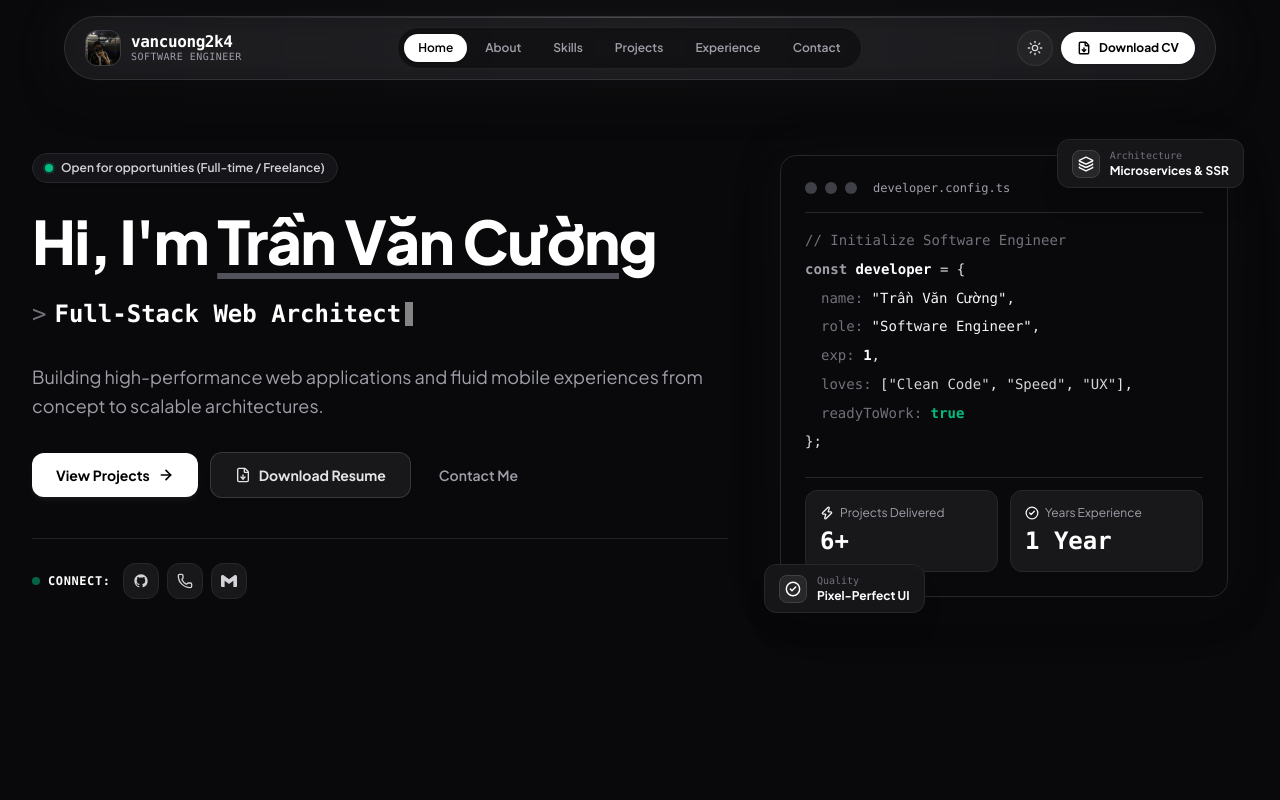
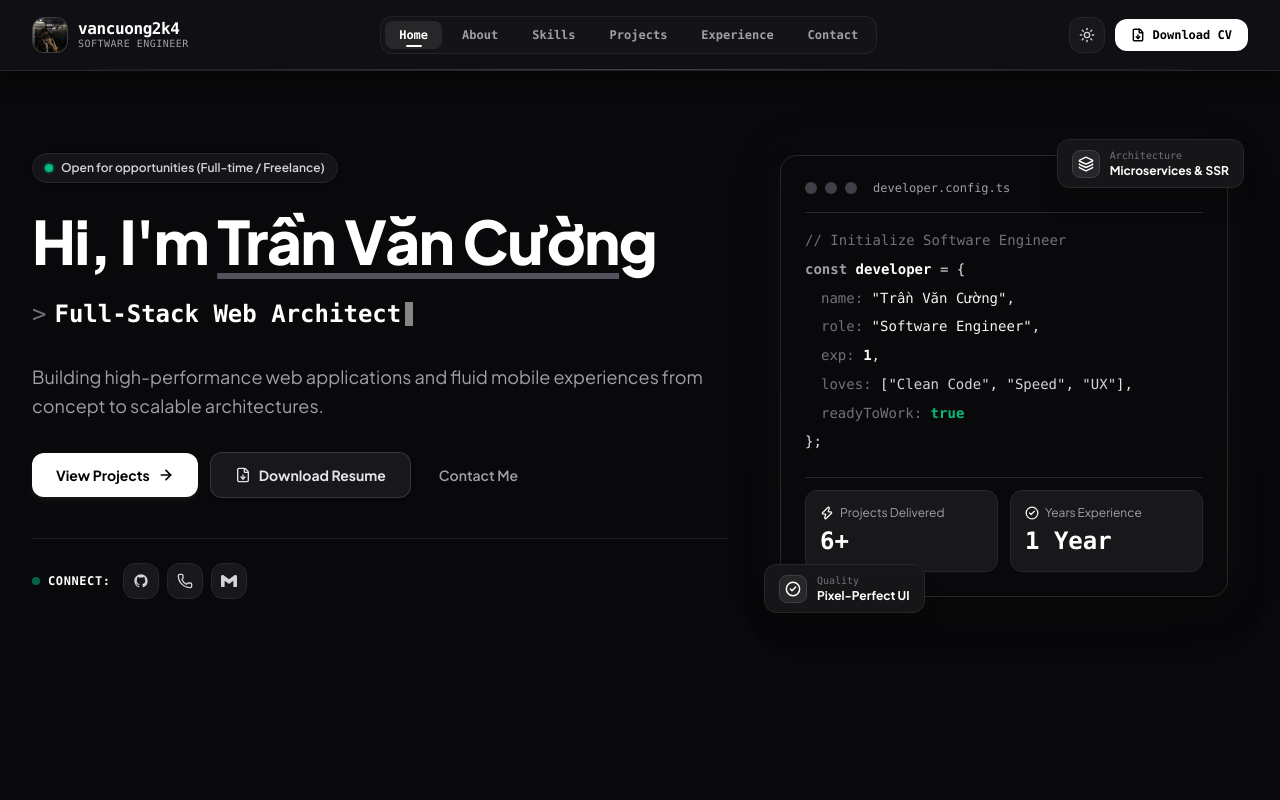
Before and after one commit to vancuong2k4/portfolio, a React (Vite) app: page / in a window 1280 px wide. Shown: the top 800 px of the page. Built offline with nearby package versions, Linux system fonts and the light colour scheme.

Commit message:
feat(navbar): switch to high-contrast full-width navbar with graphite surface and illuminated bottom border

```diff
--- a/src/components/Navbar.tsx
+++ b/src/components/Navbar.tsx
@@ -56,22 +56,17 @@ export const Navbar: React.FC = () => {
   }
 
   return (
-    <header className="fixed top-3 sm:top-4 inset-x-0 z-50 px-3 sm:px-6 pointer-events-none">
-      <div className="max-w-6xl mx-auto pointer-events-auto">
-        {/* Floating Capsule Bar */}
-        <div
-          className={`relative px-4 py-2.5 sm:px-5 sm:py-2.5 rounded-2xl sm:rounded-full transition-all duration-300 flex items-center justify-between border ${
+    <header
+      className={`fixed top-0 left-0 right-0 z-50 transition-all duration-300 border-b border-zinc-200/90 dark:border-zinc-800/90 bg-white/90 dark:bg-[#121216]/90 backdrop-blur-xl ${
         isScrolled
-              ? 'bg-white/90 dark:bg-zinc-900/90 backdrop-blur-2xl border-zinc-300/80 dark:border-zinc-700/80 shadow-[0_12px_40px_rgba(0,0,0,0.12)] dark:shadow-[0_16px_48px_rgba(0,0,0,0.8)]'
-              : 'bg-white/80 dark:bg-zinc-900/80 backdrop-blur-xl border-zinc-200/80 dark:border-zinc-700/60 shadow-[0_8px_32px_rgba(0,0,0,0.06)] dark:shadow-[0_12px_40px_rgba(0,0,0,0.6)]'
+          ? 'py-3 shadow-md shadow-black/5 dark:shadow-[0_8px_30px_rgba(0,0,0,0.6)]'
+          : 'py-4 shadow-xs dark:shadow-[0_4px_20px_rgba(0,0,0,0.4)]'
       }`}
     >
-          {/* Subtle ambient backlight aura */}
-          <div className="absolute -inset-1 rounded-2xl sm:rounded-full bg-gradient-to-r from-zinc-500/10 via-zinc-400/15 dark:via-zinc-500/15 to-zinc-500/10 blur-xl pointer-events-none -z-10" />
+      {/* Bottom Edge Luminous Separator Line */}
+      <div className="absolute bottom-0 left-0 right-0 h-[1px] bg-gradient-to-r from-transparent via-zinc-400/40 dark:via-zinc-500/50 to-transparent pointer-events-none" />
 
-          {/* Top Edge Luminous Hairline */}
-          <div className="absolute inset-x-6 top-0 h-[1px] bg-gradient-to-r from-transparent via-zinc-400/30 dark:via-white/20 to-transparent pointer-events-none" />
-
+      <div className="max-w-7xl mx-auto px-4 sm:px-6 lg:px-8 flex items-center justify-between">
         {/* Brand Logo - Protected Non-Interactive Avatar */}
         <a
           href="#home"
@@ -112,7 +107,7 @@ export const Navbar: React.FC = () => {
         </a>
 
         {/* Desktop Navigation */}
-          <nav className="hidden lg:flex items-center gap-1 bg-zinc-100/80 dark:bg-zinc-950/60 p-1.5 rounded-full border border-zinc-200/80 dark:border-zinc-800/80 backdrop-blur-md">
+        <nav className="hidden lg:flex items-center gap-1.5 p-1 rounded-xl bg-zinc-100/70 dark:bg-zinc-900/70 border border-zinc-200/60 dark:border-zinc-800/80">
           {navItems.map(item => {
             const sectionId = item.href.substring(1)
             const isActive = activeSection === sectionId
@@ -120,25 +115,28 @@ export const Navbar: React.FC = () => {
               <a
                 key={item.name}
                 href={item.href}
-                  className={`px-3.5 py-1.5 text-xs font-semibold rounded-full transition-all duration-200 ${
+                className={`relative px-3.5 py-1.5 text-xs font-mono font-semibold rounded-lg transition-all duration-200 ${
                   isActive
-                      ? 'text-white bg-black dark:text-black dark:bg-white shadow-sm'
-                      : 'text-zinc-600 dark:text-zinc-400 hover:text-black dark:hover:text-white hover:bg-zinc-200/50 dark:hover:bg-zinc-800/60'
+                    ? 'text-zinc-900 dark:text-white bg-white dark:bg-zinc-800 shadow-2xs font-bold'
+                    : 'text-zinc-600 dark:text-zinc-400 hover:text-black dark:hover:text-white hover:bg-zinc-200/50 dark:hover:bg-zinc-800/50'
                 }`}
               >
                 {item.name}
+                {isActive && (
+                  <span className="absolute bottom-0.5 left-1/2 -translate-x-1/2 w-4 h-0.5 bg-black dark:bg-white rounded-full" />
+                )}
               </a>
             )
           })}
         </nav>
 
         {/* Desktop Action Buttons */}
-          <div className="hidden lg:flex items-center gap-2">
+        <div className="hidden lg:flex items-center gap-2.5">
           {/* Theme Toggle */}
           <button
             onClick={toggleTheme}
             aria-label="Toggle Theme"
-              className="w-9 h-9 rounded-full flex items-center justify-center text-zinc-600 dark:text-zinc-400 bg-zinc-100/80 dark:bg-zinc-800/80 hover:bg-zinc-200 dark:hover:bg-zinc-700 transition-colors border border-zinc-200 dark:border-zinc-700/60 cursor-pointer"
+            className="w-9 h-9 rounded-xl flex items-center justify-center text-zinc-600 dark:text-zinc-400 bg-zinc-100 dark:bg-zinc-900 hover:bg-zinc-200 dark:hover:bg-zinc-800 transition-colors border border-zinc-200 dark:border-zinc-800 cursor-pointer"
           >
             {theme === 'dark' ? (
               <Sun className="w-4 h-4 text-zinc-300 transition-transform duration-300 hover:rotate-90" />
@@ -150,7 +148,7 @@ export const Navbar: React.FC = () => {
           {/* Resume Download Button - High Contrast Monochrome */}
           <button
             onClick={handleDownloadCV}
-              className="flex items-center gap-2 px-4 py-2 text-xs font-bold rounded-full text-white dark:text-black bg-black dark:bg-white hover:bg-zinc-800 dark:hover:bg-zinc-200 shadow-sm transition-all cursor-pointer hover:scale-105 active:scale-95"
+            className="flex items-center gap-2 px-4 py-2 text-xs font-mono font-bold rounded-xl text-white dark:text-black bg-black dark:bg-white hover:bg-zinc-800 dark:hover:bg-zinc-200 shadow-sm transition-all cursor-pointer hover:-translate-y-0.5 active:translate-y-0"
           >
             <FileDown className="w-3.5 h-3.5 stroke-[2.5]" />
             <span>Download CV</span>
@@ -162,7 +160,7 @@ export const Navbar: React.FC = () => {
           <button
             onClick={toggleTheme}
             aria-label="Toggle Theme"
-              className="w-9 h-9 rounded-lg flex items-center justify-center text-zinc-600 dark:text-zinc-400 bg-zinc-100 dark:bg-zinc-800 border border-zinc-200 dark:border-zinc-700"
+            className="w-9 h-9 rounded-xl flex items-center justify-center text-zinc-600 dark:text-zinc-400 bg-zinc-100 dark:bg-zinc-900 border border-zinc-200 dark:border-zinc-800"
           >
             {theme === 'dark' ? (
               <Sun className="w-4 h-4 text-zinc-300" />
@@ -174,7 +172,7 @@ export const Navbar: React.FC = () => {
           <button
             onClick={() => setIsMobileMenuOpen(!isMobileMenuOpen)}
             aria-label="Open Navigation Menu"
-              className="w-9 h-9 rounded-lg flex items-center justify-center text-zinc-900 dark:text-white bg-zinc-100 dark:bg-zinc-800 border border-zinc-200 dark:border-zinc-700"
+            className="w-9 h-9 rounded-xl flex items-center justify-center text-zinc-900 dark:text-white bg-zinc-100 dark:bg-zinc-900 border border-zinc-200 dark:border-zinc-800"
           >
             {isMobileMenuOpen ? <X className="w-5 h-5" /> : <Menu className="w-5 h-5" />}
           </button>
@@ -183,11 +181,11 @@ export const Navbar: React.FC = () => {
 
       {/* Mobile Drawer Menu — animated slide-down */}
       <div
-          className={`lg:hidden transition-all duration-200 ease-in-out overflow-hidden ${
+        className={`lg:hidden transition-all duration-200 ease-in-out overflow-hidden border-t border-zinc-200/80 dark:border-zinc-800/80 bg-white/95 dark:bg-[#121216]/95 backdrop-blur-xl ${
           isMobileMenuOpen ? 'max-h-[500px] opacity-100' : 'max-h-0 opacity-0 pointer-events-none'
         }`}
       >
-          <div className="mt-2 p-4 rounded-2xl bg-white/95 dark:bg-zinc-900/95 backdrop-blur-2xl border border-zinc-200 dark:border-zinc-700/80 shadow-2xl flex flex-col gap-1">
+        <div className="max-w-7xl mx-auto px-4 py-4 flex flex-col gap-1">
           {navItems.map(item => {
             const sectionId = item.href.substring(1)
             const isActive = activeSection === sectionId
@@ -196,17 +194,18 @@ export const Navbar: React.FC = () => {
                 key={item.name}
                 href={item.href}
                 onClick={() => setIsMobileMenuOpen(false)}
-                  className={`px-4 py-3 rounded-xl text-sm font-semibold transition-colors ${
+                className={`px-4 py-3 rounded-xl text-sm font-semibold transition-colors flex items-center justify-between ${
                   isActive
-                      ? 'text-white bg-black dark:text-black dark:bg-white'
-                      : 'text-zinc-700 dark:text-zinc-300 hover:bg-zinc-100 dark:hover:bg-zinc-800'
+                    ? 'text-white bg-black dark:text-black dark:bg-white font-bold'
+                    : 'text-zinc-700 dark:text-zinc-300 hover:bg-zinc-100 dark:hover:bg-zinc-800/60'
                 }`}
               >
-                  {item.name}
+                <span>{item.name}</span>
+                {isActive && <span className="w-1.5 h-1.5 rounded-full bg-current" />}
               </a>
             )
           })}
-            <div className="pt-2 border-t border-zinc-200 dark:border-zinc-800">
+          <div className="pt-2 mt-1 border-t border-zinc-200 dark:border-zinc-800">
             <button
               onClick={() => {
                 setIsMobileMenuOpen(false)
@@ -220,7 +219,6 @@ export const Navbar: React.FC = () => {
           </div>
         </div>
       </div>
-      </div>
     </header>
   )
 }
```
Lines whose indentation alone changed are shown as unchanged.
